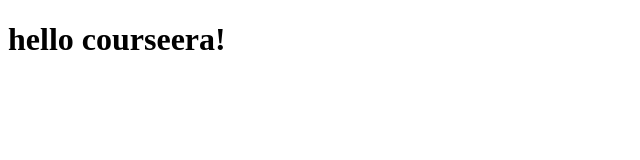
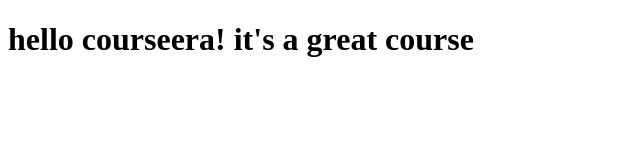
Before and after one commit to shubhamdixit760/courseera-test, a plain HTML site: page site/index.html in a window 1280 px wide. Shown: the whole page, without its empty margins (0-640 px from the left). Drawn offline with Linux system fonts and the light colour scheme.

Commit message:
a small addition

```diff
--- a/site/index.html
+++ b/site/index.html
@@ -4,6 +4,6 @@
 	<title>hello courseera!</title>
 </head>
 <body>
-<h1>hello courseera!</h1>
+<h1>hello courseera! it's a great course</h1>
 </body>
 </html>
```
